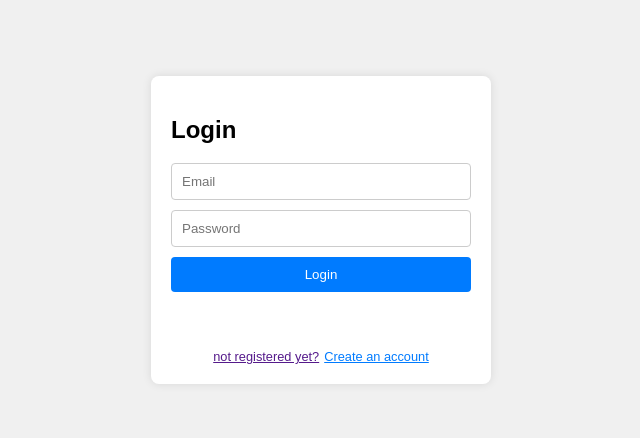
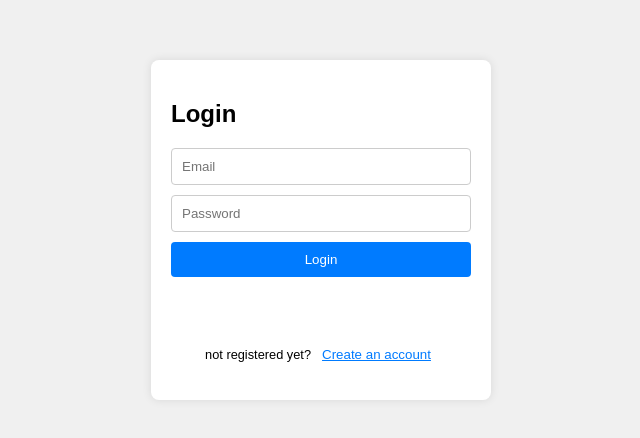
Before and after one commit to Henrytado2002/projeto-final-tdw, a React (Create React App) app: page / in a window 1280 px wide. Shown: the part 170-608 px from the top of the page, without its empty margins (319-959 px from the left). Built offline with nearby package versions, Linux system fonts and the light colour scheme.

Commit message:
enhance login page styling and update register link to button

```diff
--- a/src/authentication/login.css
+++ b/src/authentication/login.css
@@ -12,6 +12,7 @@
     position: relative;
     background-color: white;
     width: 300px;
+    height: 300px;
     padding: 20px;
     border-radius: 8px;
     box-shadow: 0 0 10px rgba(0, 0, 0, 0.1);
@@ -71,12 +72,16 @@
     font-size: 0.8em;
     display: flex;
     justify-content: center;
+    align-items: center;
     text-align: center;
     margin-top: 10px;
 }
 
 .login-register-link{
     text-decoration: underline;
+    background-color: transparent;
+    border: 0;
+    height: 20px;
     margin-left: 5px;
     color: #007BFF;
     cursor: pointer;
--- a/src/authentication/login.js
+++ b/src/authentication/login.js
@@ -36,10 +36,10 @@ const Login = () => {
                         </div>
                     )}
                     <div className='login-link-container'>
-                        <a href='' className='login-register-first-text'>{ !showRegister? "not registered yet? ":"" }</a>
-                        <a href='' className='login-register-link' onClick={handleRegisterClick}>
+                        <p href='' className='login-register-first-text'>{ !showRegister? "not registered yet? ":"" }</p>
+                        <button href='' className='login-register-link' onClick={handleRegisterClick}>
                             {showRegister ? 'Back to Login' : "Create an account"}
-                        </a>
+                        </button>
 
                     </div>
 
```
